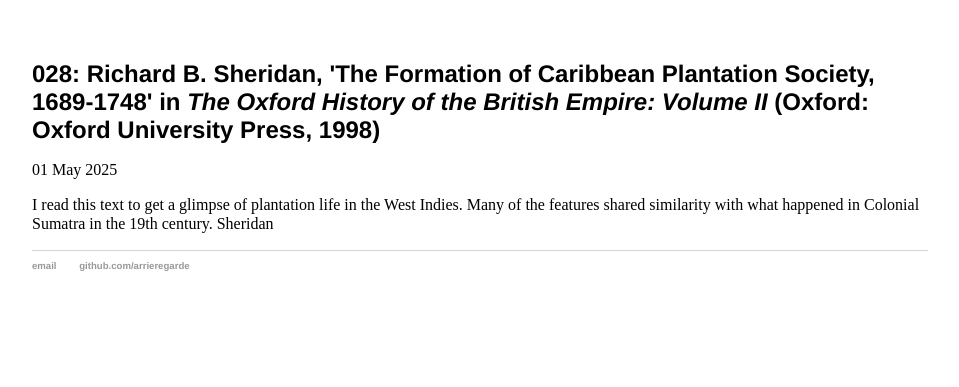
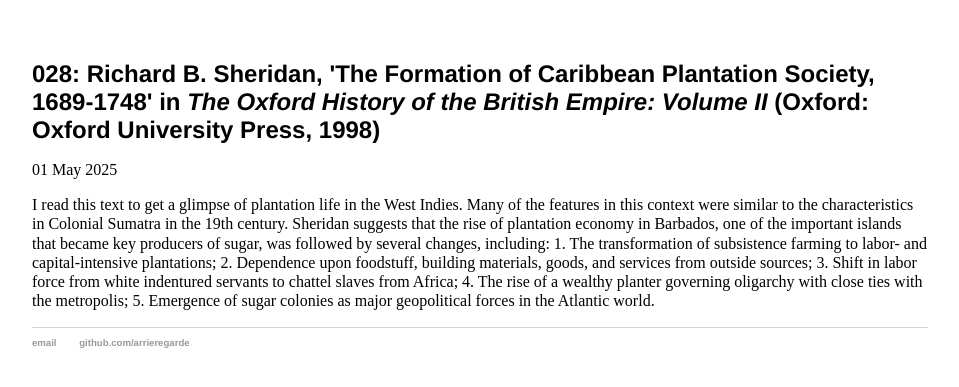
Before and after one commit to arrieregarde/arrieregarde.github.io, a Jekyll site: the page built from _posts/2025-01-05-028.md, in a window 1280 px wide. Shown: the top 387 px of the page, without its empty margins (160-1119 px from the left). Built offline with Jekyll 4.4.1, drawn with Linux system fonts in a browser that asks for light colours.

Commit message:
Update 2025-01-05-028.md

```diff
--- a/_posts/2025-01-05-028.md
+++ b/_posts/2025-01-05-028.md
@@ -3,4 +3,4 @@
 title: "028: Richard B. Sheridan, 'The Formation of Caribbean Plantation Society, 1689-1748' in <em>The Oxford History of the British Empire: Volume II</em> (Oxford: Oxford University Press, 1998)"
 date: 2025-05-01
 ---
-I read this text to get a glimpse of plantation life in the West Indies. Many of the features shared similarity with what happened in Colonial Sumatra in the 19th century. Sheridan
+I read this text to get a glimpse of plantation life in the West Indies. Many of the features in this context were similar to the characteristics in Colonial Sumatra in the 19th century. Sheridan suggests that the rise of plantation economy in Barbados, one of the important islands that became key producers of sugar, was followed by several changes, including: 1. The transformation of subsistence farming to labor- and capital-intensive plantations; 2. Dependence upon foodstuff, building materials, goods, and services from outside sources; 3. Shift in labor force from white indentured servants to chattel slaves from Africa; 4. The rise of a wealthy planter governing oligarchy with close ties with the metropolis; 5. Emergence of sugar colonies as major geopolitical forces in the Atlantic world.
```
